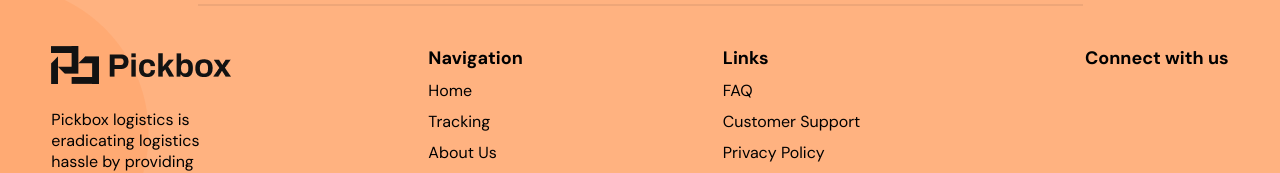
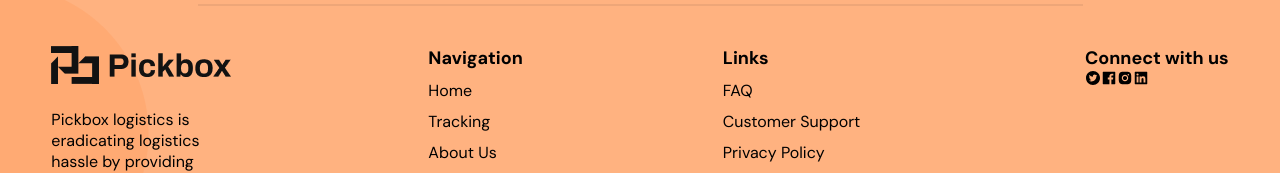
Before and after one commit to Pickbox-Project/Pickbox-frontend, a React (Create React App) app: page /contactus in a window 1280 px wide. Shown: the part 1418-1591 px from the top of the page. Built offline with nearby package versions, Linux system fonts and the light colour scheme.

Commit message:
Added links to the Footer

```diff
--- a/src/Components/Footer/Footer.jsx
+++ b/src/Components/Footer/Footer.jsx
@@ -1,5 +1,6 @@
 import React from "react";
 import "./Footer.css";
+import { AiFillFacebook, AiFillTwitterCircle, AiFillInstagram, AiFillLinkedin } from "react-icons/ai";
 import { NavLink } from "react-router-dom";
 import pickBoxLogo from "../../Assets/images/pickbox-logo.png"
 
@@ -32,6 +33,12 @@ const Footer = () => {
         </div>
         <div className="footer-connect">
         <h5 className="footer-title">Connect with us</h5>
+        <div className="footer-icons">
+          <AiFillTwitterCircle/>
+          <AiFillFacebook/>
+          <AiFillInstagram/>
+          <AiFillLinkedin/>
+        </div>
         </div>
       </div>
       <hr className="footer-hr"/>
```
